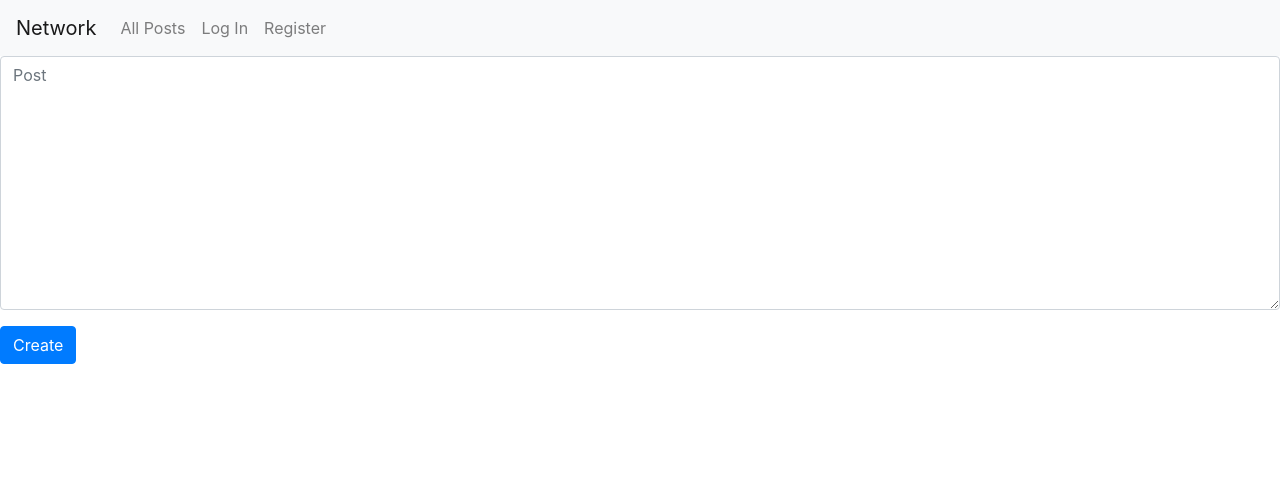
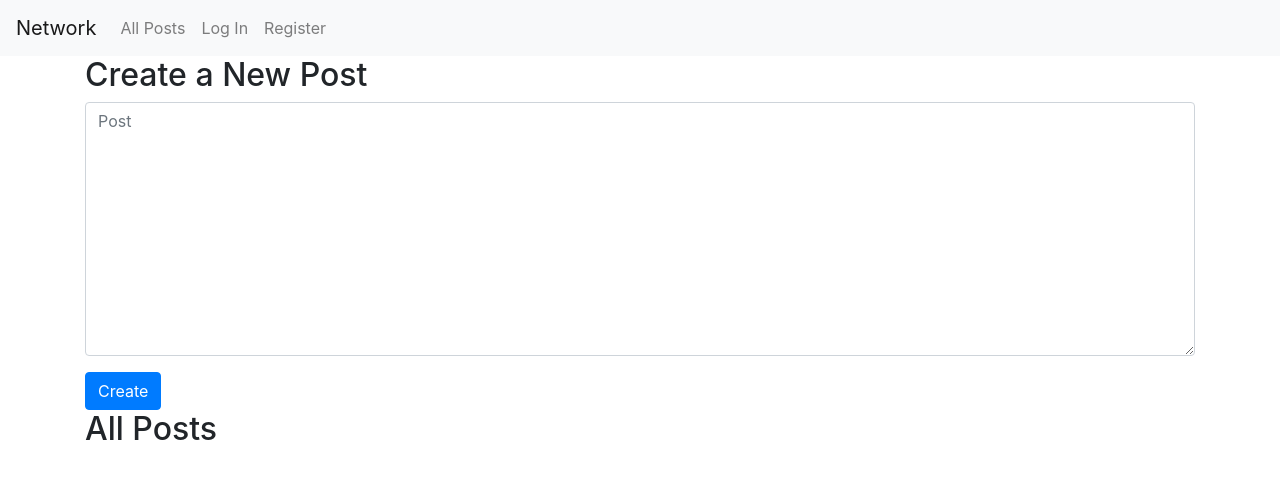
Before and after one commit to dudujunior12/cs50w-project4-network, a Django app: page / in a window 1280 px wide. Shown: the top 479 px of the page. Run offline with Django 3.2, Linux system fonts and the light colour scheme; data that the repository does not hold is empty; some libraries are stand-ins or nearby versions.

Commit message:
feat: render all posts

```diff
--- a/network/templates/network/index.html
+++ b/network/templates/network/index.html
@@ -1,6 +1,8 @@
 {% extends "network/layout.html" %}
 
 {% block body %}
+<div class="create-post">
+    <h2>Create a New Post</h2>
     <form method="POST" action="{% url 'new-post' %}">
         {% csrf_token %}
         {% for field in form %}
@@ -10,4 +12,15 @@
         {% endfor %}
         <button class="btn btn-primary">Create</button>
     </form>
+</div>
+<div class="all-posts">
+    <h2>All Posts</h2>
+    {% for post in all_posts %}
+        <div class="d-flex">
+            <p>{{ post.user.username }}</p>
+            <p>{{ post.post_text }}</p>
+            <p>{{ post.post_date }}</p>
+        </div>
+    {% endfor %}
+</div>
 {% endblock %}
--- a/network/templates/network/layout.html
+++ b/network/templates/network/layout.html
@@ -42,8 +42,10 @@
           </nav>
 
         <div class="body">
+            <div class="container">
             {% block body %}
             {% endblock %}
+            </div>
         </div>
     </body>
 </html>
```
